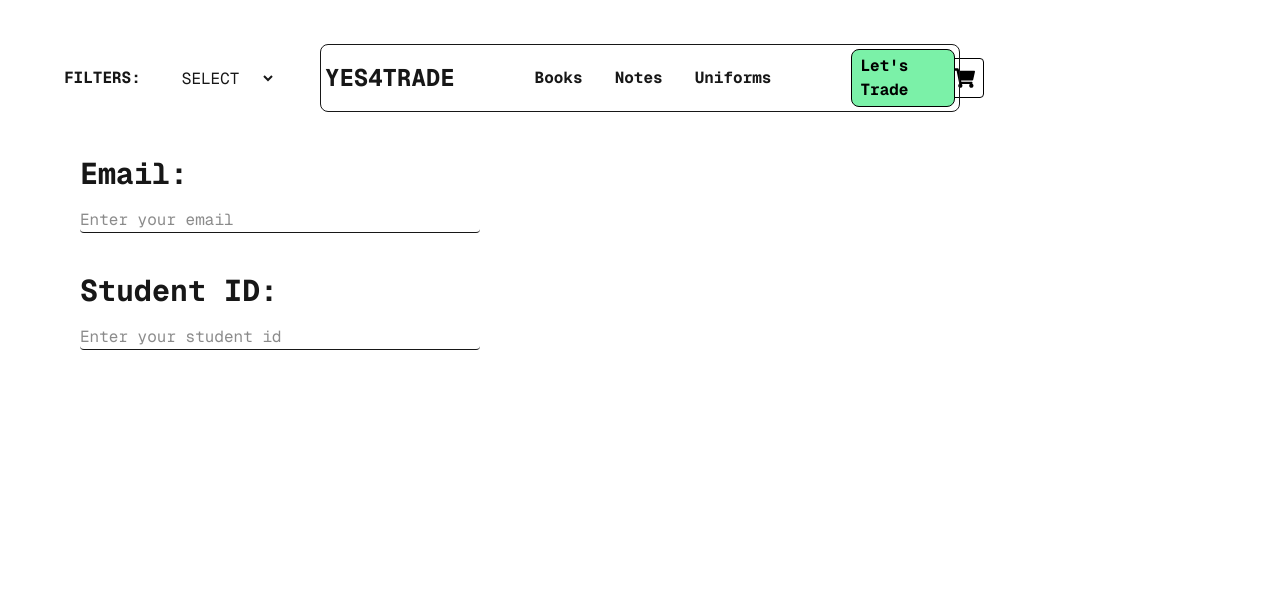
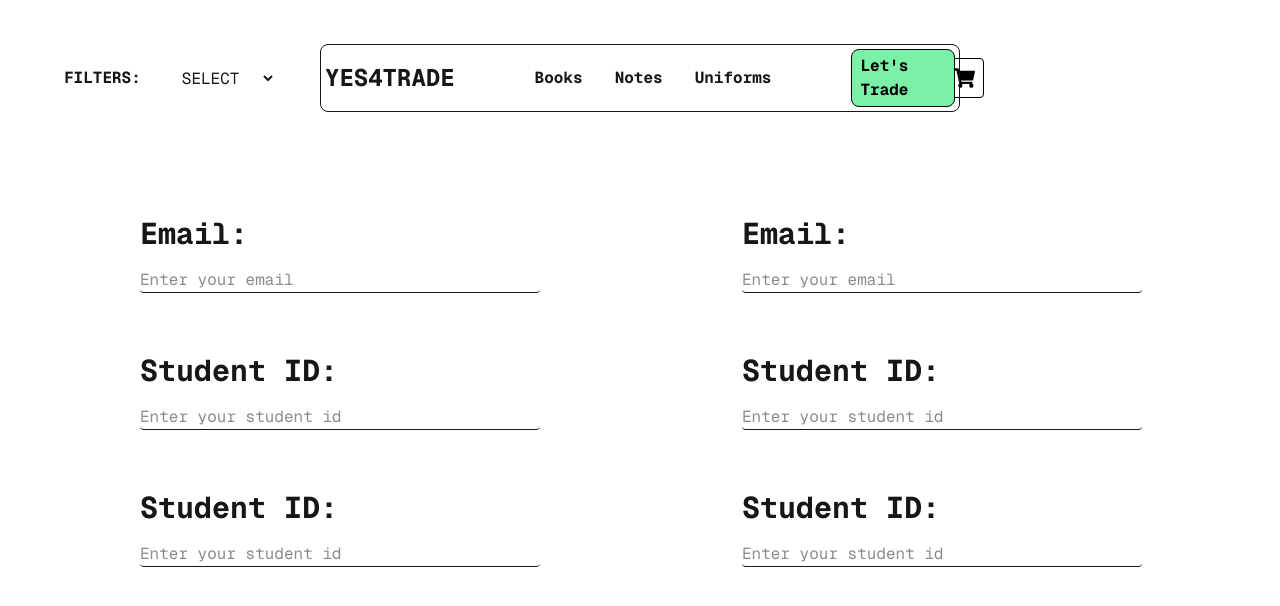
Before and after one commit to YES4TRADE-org/tradingsystem-frontend, a Next.js app in the folder my-app/: page /trade-product in a window 1280 px wide. Shown: the top 606 px of the page. Built offline with nearby package versions, Linux system fonts and the light colour scheme.

Commit message:
created a grid column to seperate two sections

```diff
--- a/my-app/src/app/trade-product/page.jsx
+++ b/my-app/src/app/trade-product/page.jsx
@@ -1,18 +1,42 @@
 export default function Trade(){
     return (
         <>
+            <main className="grid grid-cols-2 gap-1 m-10">
                 <section>
-            <div className="m-10 px-10 rounded-lg font-mono">
+                    <div className="m-15 px-10 rounded-lg font-mono">
                         <h1 className="text-3xl mb-4 font-bold">Email: </h1>
                         <input className="outline-none border-0 border-b w-100 border-white-500 rounded-sm"
                             type='email' placeholder='Enter your email' required></input>
                     </div>
-            <div className="m-10 px-10 rounded-lg font-mono">
+                    <div className="m-15 px-10 rounded-lg font-mono">
+                        <h1 className="text-3xl mb-4 font-bold">Student ID: </h1>
+                        <input className="outline-none border-0 border-b w-100 border-white-500 rounded-sm"
+                            placeholder='Enter your student id' required></input>
+                    </div>
+                    <div className="m-15 px-10 rounded-lg font-mono">
                         <h1 className="text-3xl mb-4 font-bold">Student ID: </h1>
                         <input className="outline-none border-0 border-b w-100 border-white-500 rounded-sm"
                             placeholder='Enter your student id' required></input>
                     </div>
                 </section>
+                <section>
+                    <div className="m-15 px-10 rounded-lg font-mono">
+                        <h1 className="text-3xl mb-4 font-bold">Email: </h1>
+                        <input className="outline-none border-0 border-b w-100 border-white-500 rounded-sm"
+                            type='email' placeholder='Enter your email' required></input>
+                    </div>
+                    <div className="m-15 px-10 rounded-lg font-mono">
+                        <h1 className="text-3xl mb-4 font-bold">Student ID: </h1>
+                        <input className="outline-none border-0 border-b w-100 border-white-500 rounded-sm"
+                            placeholder='Enter your student id' required></input>
+                    </div>
+                    <div className="m-15 px-10 rounded-lg font-mono">
+                        <h1 className="text-3xl mb-4 font-bold">Student ID: </h1>
+                        <input className="outline-none border-0 border-b w-100 border-white-500 rounded-sm"
+                            placeholder='Enter your student id' required></input>
+                    </div>
+                </section>
+            </main>
         </>
     );
 }
```
Lines whose indentation alone changed are shown as unchanged.
